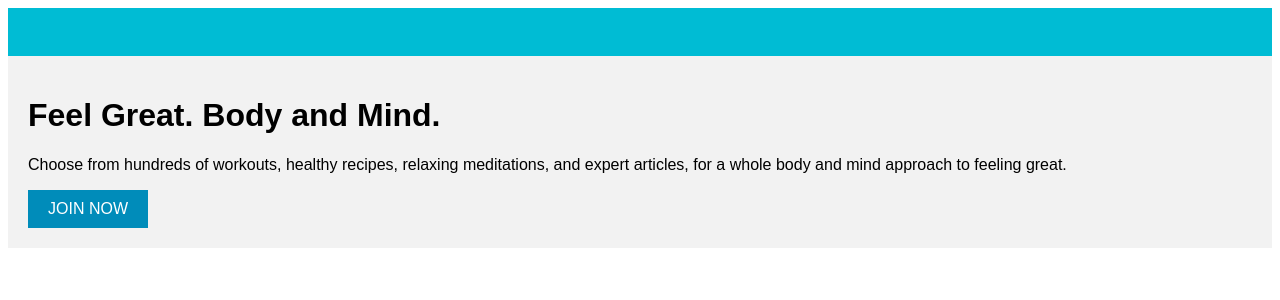
After one commit to Bogdan0397/FitnessProject, a Django app: template fitness_app/fitness/templates/fitness/home.html in a window 1280 px wide. The commit adds this page. Shown: the top 300 px of the page. Run offline with Django 5.2, Linux system fonts and the light colour scheme; the template is opened without the code that fills it, so the values that code supplies are empty.

Commit message:
html templates configured

```diff
--- /dev/null
+++ b/fitness_app/fitness/static/fitness/css/styles.css
@@ -0,0 +1,78 @@
+/* styles.css */
+body {
+  font-family: 'Arial', sans-serif;
+}
+
+header {
+  background-color: #00bcd4;
+  color: white;
+  padding: 1em 0;
+}
+
+nav ul {
+  list-style-type: none;
+  padding: 0;
+}
+
+nav li {
+  display: inline-block;
+  margin-right: 20px;
+  position: relative;
+}
+
+nav a {
+  color: white;
+  text-decoration: none;
+}
+
+.dropdown-content {
+  display: none;
+  position: absolute;
+  background-color: #f9f9f9;
+  min-width: 160px;
+  box-shadow: 0px 8px 16px 0px rgba(0,0,0,0.2);
+  z-index: 1;
+}
+
+.dropdown-content a {
+  color: black;
+  padding: 12px 16px;
+  text-decoration: none;
+  display: block;
+}
+
+.dropdown-content a:hover {
+  background-color: #f1f1f1;
+}
+
+.dropdown:hover .dropdown-content {
+  display: block;
+}
+
+.main-content {
+  padding: 20px;
+  background-color: #f2f2f2;
+}
+
+.join-btn {
+  background-color: #008cba;
+  color: white;
+  padding: 10px 20px;
+  text-decoration: none;
+  display: inline-block;
+}
+
+.trainer-profiles {
+  display: flex;
+  flex-wrap: wrap;
+  justify-content: space-around;
+}
+
+.profile {
+  margin: 20px;
+  text-align: center;
+}
+
+.profile img {
+  border-radius: 50%;
+}
--- /dev/null
+++ b/fitness_app/fitness/static/fitness/js/dropdown.js
@@ -0,0 +1,16 @@
+// dropdown.js
+// This script will allow dropdown menus to function on hover
+
+document.addEventListener('DOMContentLoaded', function() {
+  var dropdowns = document.querySelectorAll('.dropdown');
+
+  dropdowns.forEach(function(dropdown) {
+    dropdown.addEventListener('mouseenter', function() {
+      this.querySelector('.dropdown-content').style.display = 'block';
+    });
+
+    dropdown.addEventListener('mouseleave', function() {
+      this.querySelector('.dropdown-content').style.display = 'none';
+    });
+  });
+});
--- /dev/null
+++ b/fitness_app/fitness/templates/fitness/home.html
@@ -0,0 +1,26 @@
+<!-- home.html: This template extends the base and fills the content block -->
+{% extends "base.html" %}
+
+{% block title %}Welcome to Fitness Blender{% endblock %}
+
+{% block content %}
+<div class="main-content">
+    <h1>Feel Great. Body and Mind.</h1>
+    <p>Choose from hundreds of workouts, healthy recipes, relaxing meditations, and expert articles, for a whole body and mind approach to feeling great.</p>
+    <a href="{% url 'join' %}" class="join-btn">JOIN NOW</a>
+    <!-- Trainer profiles -->
+    <div class="trainer-profiles">
+        <!-- Assuming we have a context variable 'trainers' passed from a Django view -->
+        {% for trainer in trainers %}
+        <div class="profile">
+            <img src="{{ trainer.photo.url }}" alt="Profile image of {{ trainer.name }}">
+            <p>{{ trainer.name }}</p>
+            <p>{{ trainer.specialty }}</p>
+        </div>
+        {% endfor %}
+    </div>
+</div>
+<!-- Additional sections for the page -->
+
+
+{% endblock %}
--- a/fitness_app/fitness/views.py
+++ b/fitness_app/fitness/views.py
@@ -1,4 +1,4 @@
 from django.shortcuts import render
 
 def home(request):
-    return render(request,'base.html')
+    return render(request,'fitness/home.html')
--- a/fitness_app/fitness_app/settings.py
+++ b/fitness_app/fitness_app/settings.py
@@ -60,7 +60,9 @@ ROOT_URLCONF = 'fitness_app.urls'
 TEMPLATES = [
     {
         'BACKEND': 'django.template.backends.django.DjangoTemplates',
-        'DIRS': [BASE_DIR / 'templates'],
+        'DIRS': [
+            BASE_DIR / 'templates',
+                  ],
         'APP_DIRS': True,
         'OPTIONS': {
             'context_processors': [
--- a/fitness_app/fitness_app/urls.py
+++ b/fitness_app/fitness_app/urls.py
@@ -24,5 +24,4 @@ urlpatterns = [
     path('', include('fitness.urls')),
 ]
 if settings.DEBUG:
-    urlpatterns += static(settings.STATIC_URL, document_root=settings.STATIC_ROOT)
     urlpatterns += static(settings.MEDIA_URL, document_root=settings.MEDIA_ROOT)
--- a/fitness_app/templates/base.html
+++ b/fitness_app/templates/base.html
@@ -1,10 +1,44 @@
+<!-- base.html: This is the base template which other templates will extend -->
+{% load static %}
+
 <!DOCTYPE html>
 <html lang="en">
 <head>
     <meta charset="UTF-8">
-    <title>Title</title>
+    <title>{% block title %}My Fitness Site{% endblock %}</title>
+    <!-- Add relevant CSS files -->
+    <link rel="stylesheet" href="{% static 'styles.css' %}">
 </head>
 <body>
+    <header>
+        <!-- Navigation menu -->
+        <nav>
+            <ul>
+                <!-- Use Django template for loop to generate menu items -->
+                {% for category in categories %}
+                <li class="dropdown">
+                    <a href="#">{{ category.name }}</a>
+                    <div class="dropdown-content">
+                        <!-- Assuming each category has subcategories -->
+                        {% for subcategory in category.subcategories %}
+                        <a href="{% url 'category_view' subcategory.id %}">{{ subcategory.name }}</a>
+                        {% endfor %}
+                    </div>
+                </li>
+                {% endfor %}
+            </ul>
+        </nav>
+    </header>
 
+    {% block content %}
+    <!-- This block will be overridden by child templates -->
+    {% endblock %}
+
+    <footer>
+        <!-- Footer content goes here -->
+    </footer>
+
+    <!-- Add relevant JS files -->
+    <script src="{% static 'dropdown.js' %}"></script>
 </body>
 </html>
```
